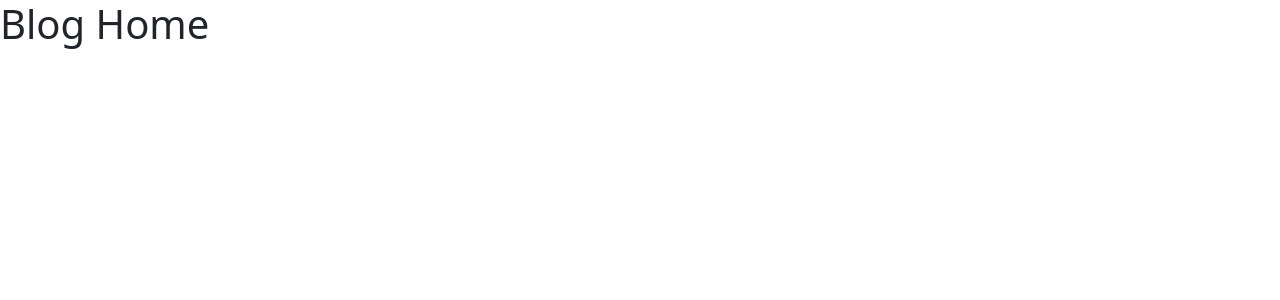
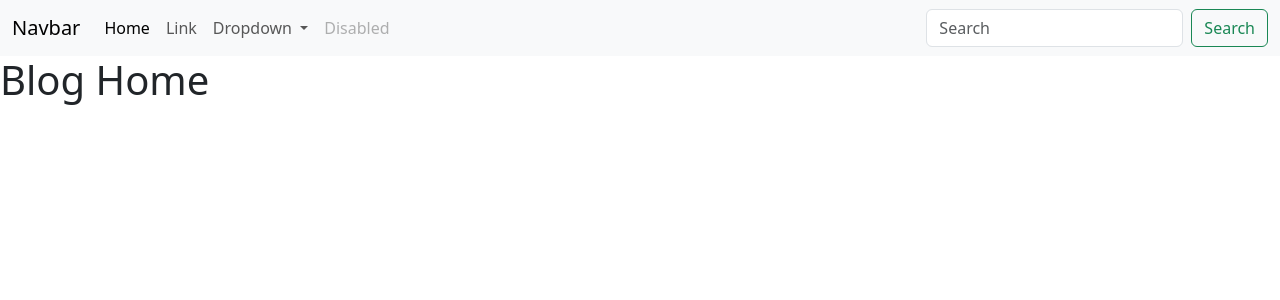
Before and after one commit to ivanlegranbizarro/djblogger, a Django app: page / in a window 1280 px wide. Shown: the top 300 px of the page. Run offline with Django 4.2, Linux system fonts and the light colour scheme.

Commit message:
including navbar

```diff
--- a/djblogger/templates/blog/home.html
+++ b/djblogger/templates/blog/home.html
@@ -6,5 +6,6 @@ Welcome to the Blog Home
 
 
 {% block content %}
+{% include 'navbar.html' %}
 <h1>Blog Home</h1>
 {% endblock content %}
--- /dev/null
+++ b/djblogger/templates/navbar.html
@@ -0,0 +1,39 @@
+<nav class="navbar navbar-expand-lg bg-body-tertiary">
+  <div class="container-fluid">
+    <a class="navbar-brand" href="#">Navbar</a>
+    <button class="navbar-toggler" type="button" data-bs-toggle="collapse" data-bs-target="#navbarSupportedContent"
+      aria-controls="navbarSupportedContent" aria-expanded="false" aria-label="Toggle navigation">
+      <span class="navbar-toggler-icon"></span>
+    </button>
+    <div class="collapse navbar-collapse" id="navbarSupportedContent">
+      <ul class="navbar-nav me-auto mb-2 mb-lg-0">
+        <li class="nav-item">
+          <a class="nav-link active" aria-current="page" href="#">Home</a>
+        </li>
+        <li class="nav-item">
+          <a class="nav-link" href="#">Link</a>
+        </li>
+        <li class="nav-item dropdown">
+          <a class="nav-link dropdown-toggle" href="#" role="button" data-bs-toggle="dropdown" aria-expanded="false">
+            Dropdown
+          </a>
+          <ul class="dropdown-menu">
+            <li><a class="dropdown-item" href="#">Action</a></li>
+            <li><a class="dropdown-item" href="#">Another action</a></li>
+            <li>
+              <hr class="dropdown-divider">
+            </li>
+            <li><a class="dropdown-item" href="#">Something else here</a></li>
+          </ul>
+        </li>
+        <li class="nav-item">
+          <a class="nav-link disabled">Disabled</a>
+        </li>
+      </ul>
+      <form class="d-flex" role="search">
+        <input class="form-control me-2" type="search" placeholder="Search" aria-label="Search">
+        <button class="btn btn-outline-success" type="submit">Search</button>
+      </form>
+    </div>
+  </div>
+</nav>
```
